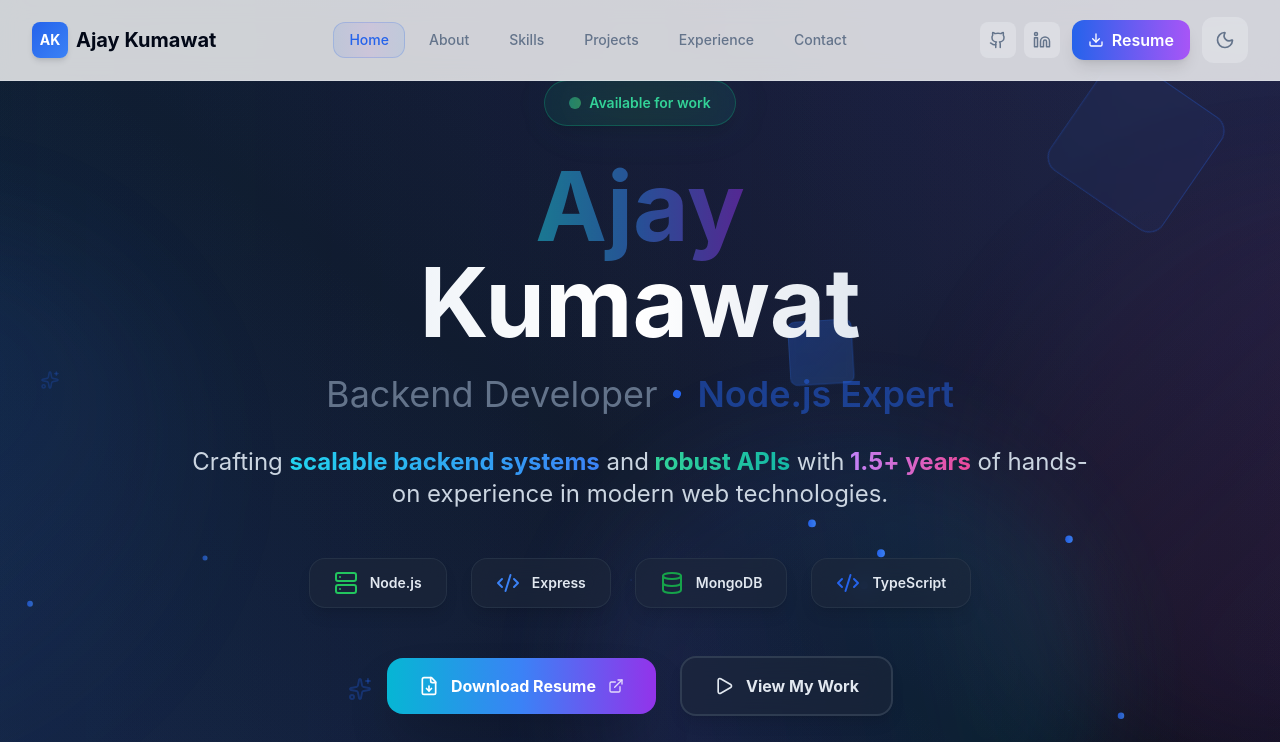
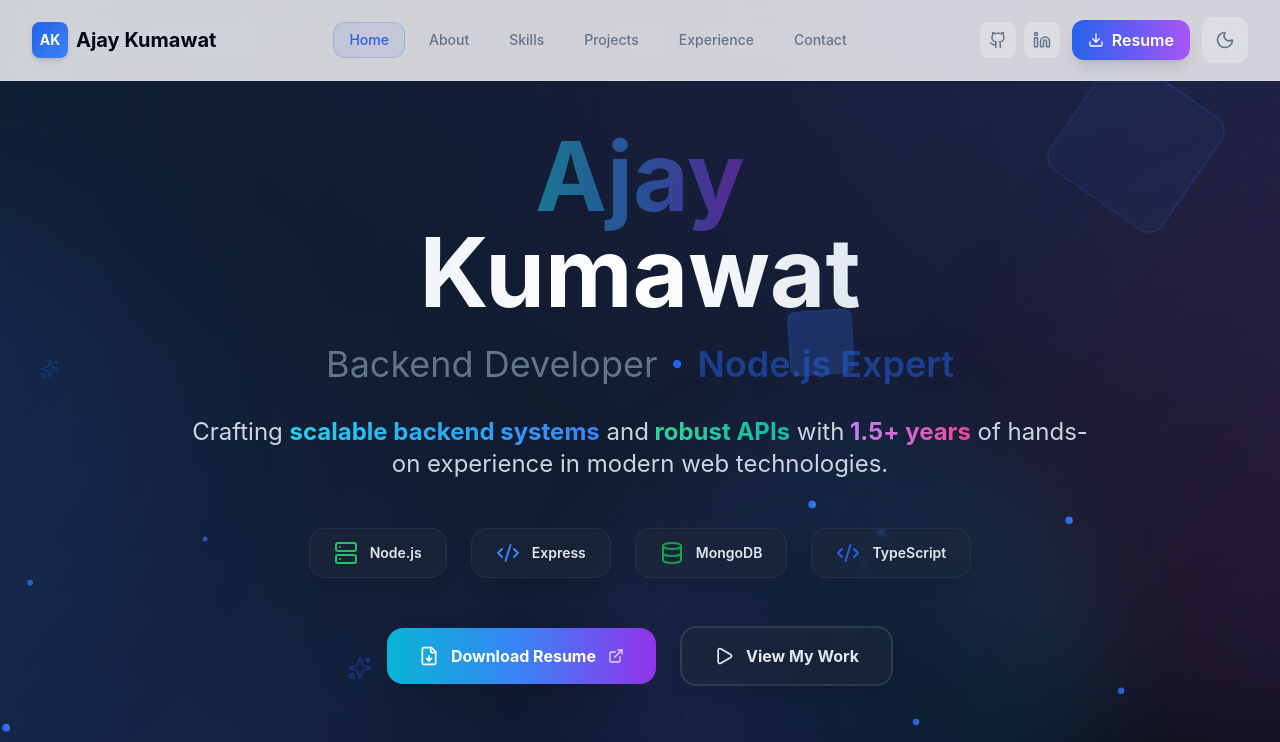
Before and after one commit to ajay-kumawat1/Portfolio, a React (Vite) app: page / in a window 1280 px wide. Shown: the top 742 px of the page. Built offline with nearby package versions, Linux system fonts and the light colour scheme.

Commit message:
feat(hero): update Hero component layout by increasing padding and removing status badge

```diff
--- a/src/components/Hero.tsx
+++ b/src/components/Hero.tsx
@@ -55,7 +55,7 @@
   return (
     <section
       id="home"
-      className="relative min-h-screen flex items-center justify-center pt-20 px-4 sm:px-6 lg:px-8 overflow-hidden"
+      className="relative min-h-screen flex items-center justify-center pt-32 px-4 sm:px-6 lg:px-8 overflow-hidden"
     >
       {/* Ultra Advanced Background System */}
       <div className="absolute inset-0">
@@ -187,19 +187,6 @@
           animate="visible"
           className="text-center"
         >
-          {/* Enhanced Status Badge */}
-          <motion.div
-            variants={itemVariants}
-            className="relative inline-flex items-center space-x-2 bg-gradient-to-r from-emerald-500/10 via-green-500/10 to-teal-500/10 text-emerald-400 px-6 py-3 rounded-full text-sm font-medium mb-8 border border-emerald-500/30 backdrop-blur-md shadow-lg"
-          >
-            <div className="relative">
-              <div className="w-3 h-3 bg-gradient-to-r from-emerald-400 to-green-400 rounded-full animate-pulse" />
-              <div className="absolute inset-0 w-3 h-3 bg-gradient-to-r from-emerald-400 to-green-400 rounded-full animate-ping" />
-            </div>
-            <span className="font-semibold">Available for work</span>
-            <div className="absolute inset-0 bg-gradient-to-r from-emerald-500/5 to-green-500/5 rounded-full blur-xl" />
-          </motion.div>
-
           {/* Enhanced Main Title with Advanced Gradient */}
           <motion.h1
             variants={itemVariants}
```
